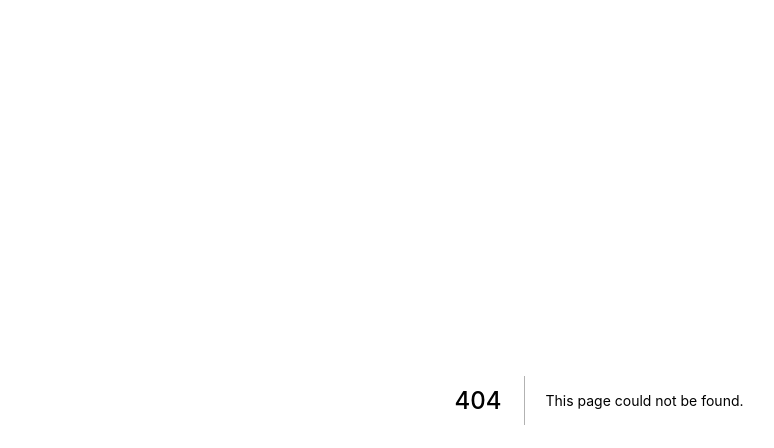
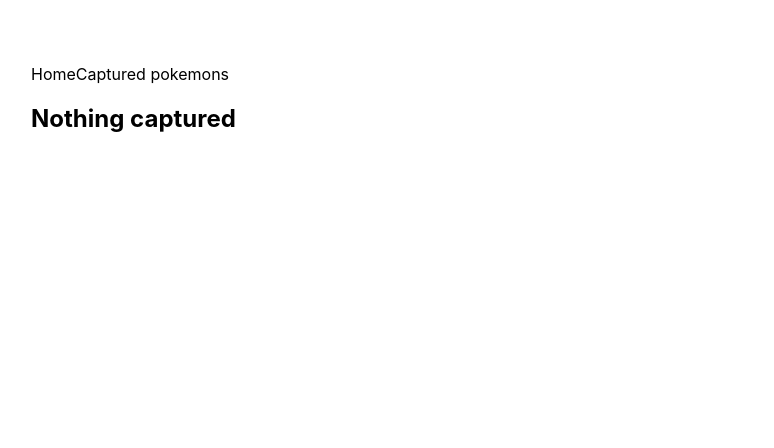
Before and after one commit to davidgbell/Pokemon-Nextjs-TypeScript-Graphql, a Next.js app: page /captured in a window 1280 px wide. Before the commit this address had no page. Shown: the top 448 px of the page, without its empty margins (41-815 px from the left). Built offline with nearby package versions, Linux system fonts and the light colour scheme.

Commit message:
Caught Pokemon context created, caught page created displaying state from Caught context

```diff
--- a/components/Layout.tsx
+++ b/components/Layout.tsx
@@ -1,5 +1,6 @@
 import { ReactNode } from 'react';
 import Head from 'next/head';
+import Link from 'next/link';
 
 type LayoutProps = {
   title?: string;
@@ -15,6 +16,10 @@ export const Layout = ({ title, children }: LayoutProps) => {
         <meta name='description' content='Daves Pokemon app' />
         <link rel='icon' href='/charmander.png' />
       </Head>
+      <header>
+        <Link href='/'>Home</Link>
+        <Link href='/captured'>Captured pokemons</Link>
+      </header>
       {children}
     </div>
   );
--- /dev/null
+++ b/contexts/CaughtContext.tsx
@@ -0,0 +1,38 @@
+import React, { createContext, useContext, useState } from 'react';
+
+type PokemonProps = {
+  number: string;
+  name: string;
+  image: string;
+};
+
+type ContextProps = {
+  capturedPokemons: PokemonProps[];
+  catchPokemon: (pokemon: PokemonProps) => void;
+  releasePokemon: (id: string) => void;
+  totalCaptured: number;
+};
+
+const CaughtContext = createContext<ContextProps | null>(null);
+
+export const useCaught = () => useContext(CaughtContext);
+
+export const CaughtProvider: React.FC = ({ children }) => {
+  const [capturedPokemons, setCapturedPokemons] = useState([]);
+  const [totalCaptured, setTotalCaptured] = useState<number>(0);
+
+  const catchPokemon = newPokemon => {
+    if (window.confirm('Capture Pokemon')) {
+      setCapturedPokemons([...capturedPokemons, ...newPokemon]);
+    }
+  };
+
+  const releasePokemon = () => {};
+
+  return (
+    <CaughtContext.Provider
+      value={{ capturedPokemons, catchPokemon, releasePokemon, totalCaptured }}>
+      {children}
+    </CaughtContext.Provider>
+  );
+};
--- a/pages/_app.tsx
+++ b/pages/_app.tsx
@@ -1,8 +1,13 @@
 import '../styles/globals.css';
 import { AppProps } from 'next/app';
+import { CaughtProvider } from '../contexts/CaughtContext';
 
 function MyApp({ Component, pageProps }: AppProps) {
-  return <Component {...pageProps} />;
+  return (
+    <CaughtProvider>
+      <Component {...pageProps} />
+    </CaughtProvider>
+  );
 }
 
 export default MyApp;
--- /dev/null
+++ b/pages/captured.tsx
@@ -0,0 +1,22 @@
+import { GetStaticProps } from 'next';
+import { Layout } from '../components/Layout';
+import { Pokedex } from '../components/Pokedex';
+import { useCaught } from '../contexts/CaughtContext';
+
+const Captured = () => {
+  const { capturedPokemons } = useCaught();
+
+  console.log(capturedPokemons.length);
+
+  return (
+    <Layout title='Captured Pokemons'>
+      {capturedPokemons.length > 0 ? (
+        <Pokedex pokemons={capturedPokemons} />
+      ) : (
+        <h2>Nothing captured</h2>
+      )}
+    </Layout>
+  );
+};
+
+export default Captured;
--- a/pages/index.tsx
+++ b/pages/index.tsx
@@ -3,6 +3,7 @@ import { GetStaticProps } from 'next';
 import client from '../apollo-client';
 import { Layout } from '../components/Layout';
 import { Pokedex } from '../components/Pokedex';
+import { useCaught } from '../contexts/CaughtContext';
 
 type Props = {
   pokemons: [];
@@ -13,7 +14,7 @@ export default function Home({ pokemons }: Props) {
     <Layout title='Pokemons'>
       <div>
         <main>
-          <h1>Hello</h1>
+          <h1>hello world</h1>
           <Pokedex pokemons={pokemons} />
         </main>
       </div>
```
Also changed, not shown: pages/pokemon/[id].tsx (+22 -0 lines).
